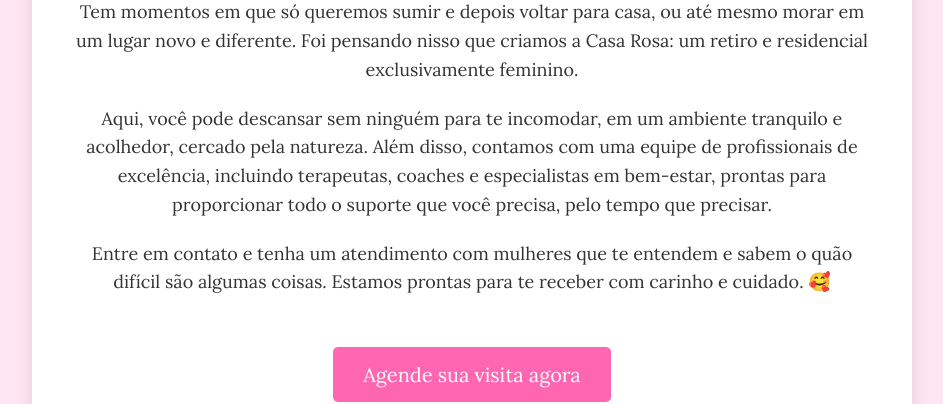
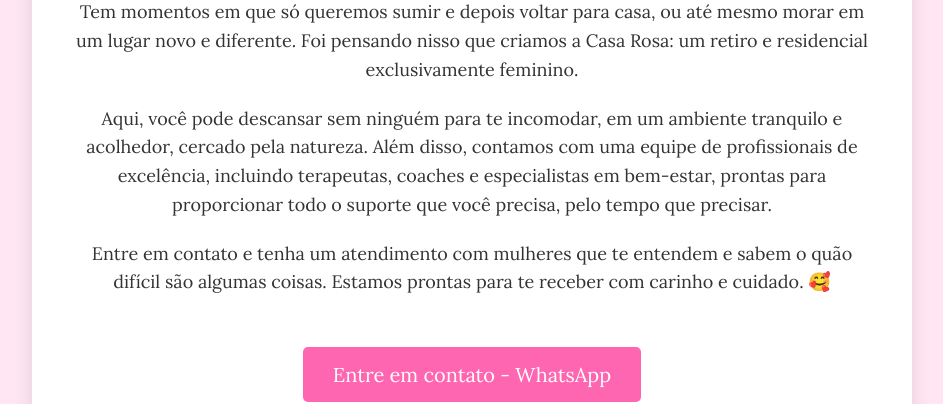
Before and after one commit to henrique-toja/Teste-Casa-Rosa, a plain HTML site: page index.html in a window 1280 px wide. Shown: the part 398-802 px from the top of the page, without its empty margins (168-1111 px from the left). Drawn offline with nearby package versions, Linux system fonts and the light colour scheme.

Commit message:
Update index.html

```diff
--- a/index.html
+++ b/index.html
@@ -102,7 +102,7 @@
             Entre em contato e tenha um atendimento com mulheres que te entendem e sabem o quão difícil são algumas coisas.
             Estamos prontas para te receber com carinho e cuidado. 🥰
         </p>
- <a href="https://wa.me/555197879151" class="cta-button" target="_blank">Agende sua visita agora</a>
+ <a href="https://wa.me/555197879151" class="cta-button" target="_blank">Entre em contato - WhatsApp</a>
     <div>
     <img src="assets/imagem.png" alt="Imagem do Retiro Feminino" style="margin-top: 40px;">
         </div>
```
